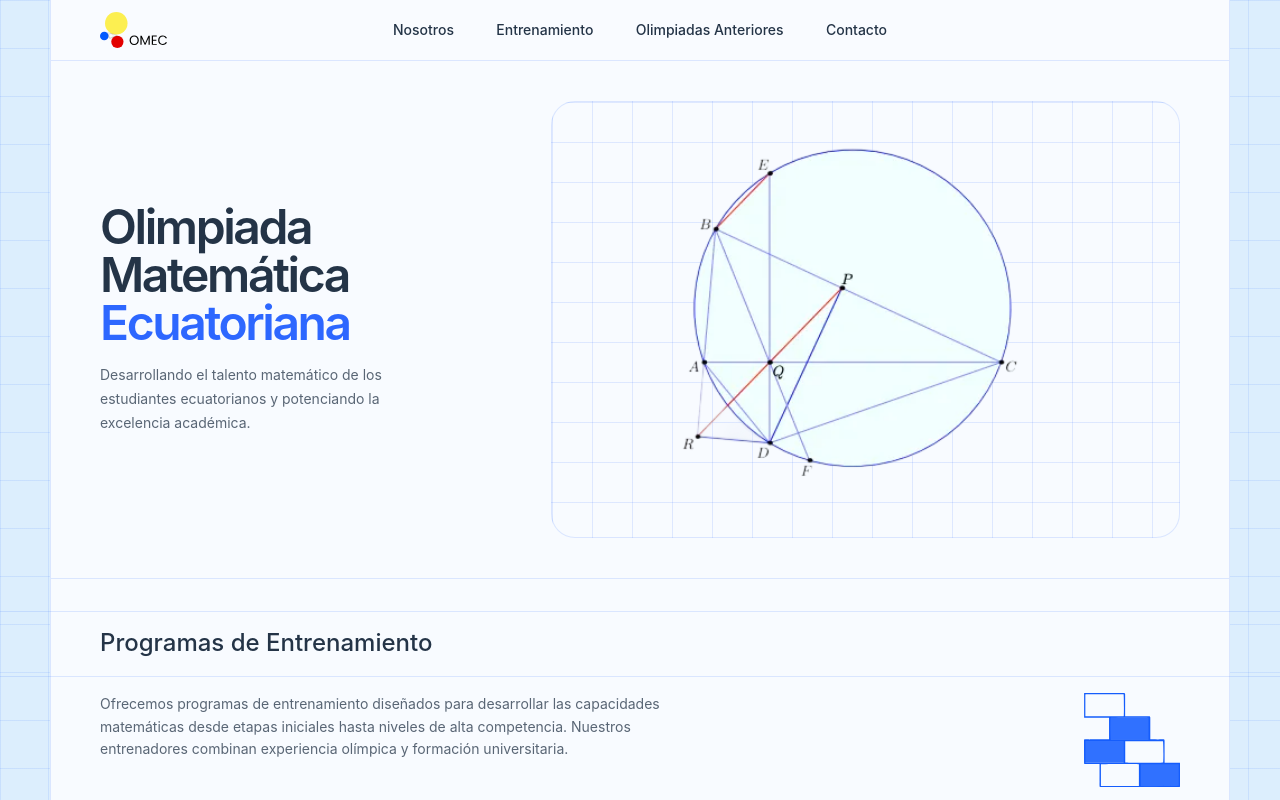
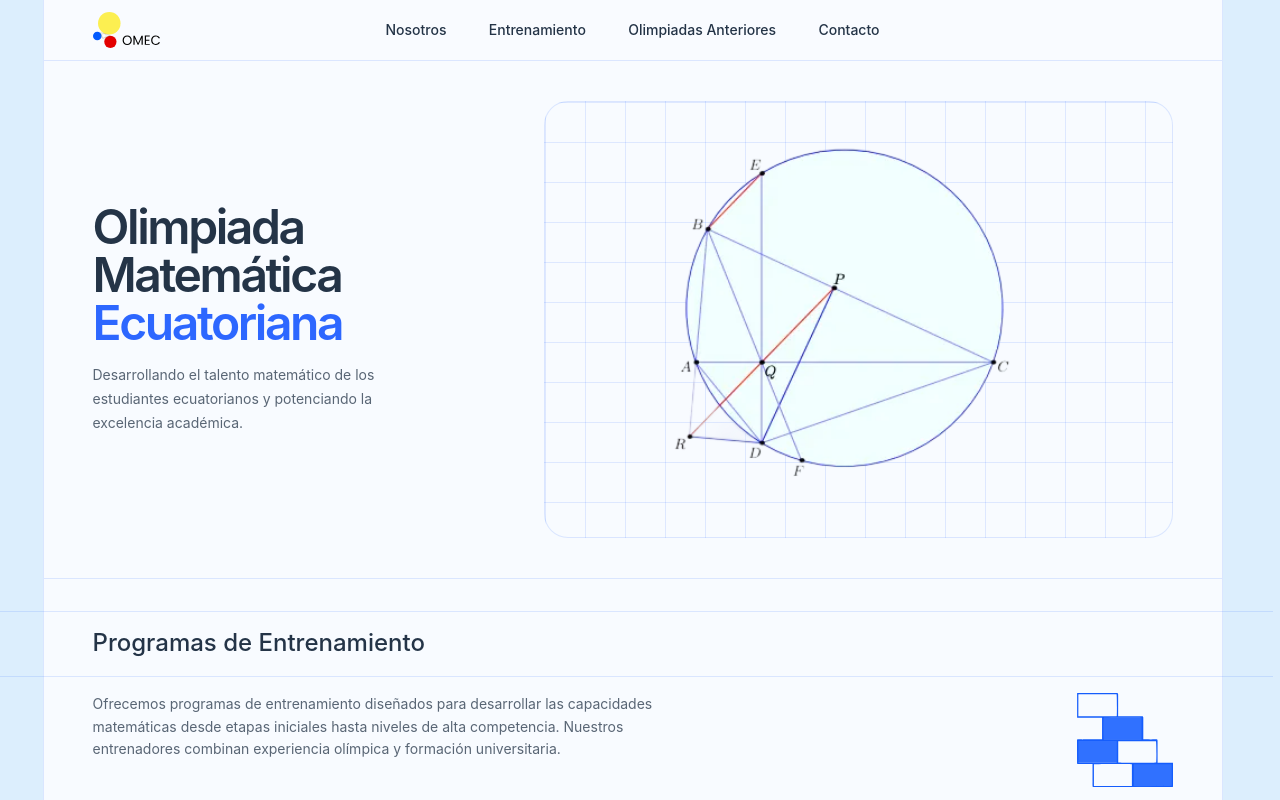
Before and after one commit to adriandelgado/omec-webpage, a SvelteKit app: page / in a window 1280 px wide. Shown: the top 800 px of the page. Built offline with nearby package versions, Linux system fonts and the light colour scheme.

Commit message:
fix: use `scrollbar-gutter: stable`

```diff
--- a/src/routes/+layout.svelte
+++ b/src/routes/+layout.svelte
@@ -9,9 +9,7 @@
 
 <svelte:head><link rel="icon" href={favicon} /></svelte:head>
 
-<div
-	class="min-h-screen bg-background bg-[linear-gradient(to_right,rgba(61,120,255,0.12)_1px,transparent_1px),linear-gradient(to_bottom,rgba(61,120,255,0.12)_1px,transparent_1px)] bg-size-[48px_48px] text-copy"
->
+<div class="min-h-screen text-copy">
 	<div
 		class="mx-auto flex min-h-screen w-full max-w-295 flex-col border-x border-line bg-foreground"
 	>
--- a/src/routes/layout.css
+++ b/src/routes/layout.css
@@ -12,3 +12,13 @@
 	--color-primary-dark: oklch(0.5178 0.2239 263.83);
 	--color-copy: oklch(0.3199 0.0402 253.23);
 }
+
+@layer base {
+	html {
+		scrollbar-gutter: stable;
+	}
+
+	body {
+		@apply bg-background;
+	}
+}
```
